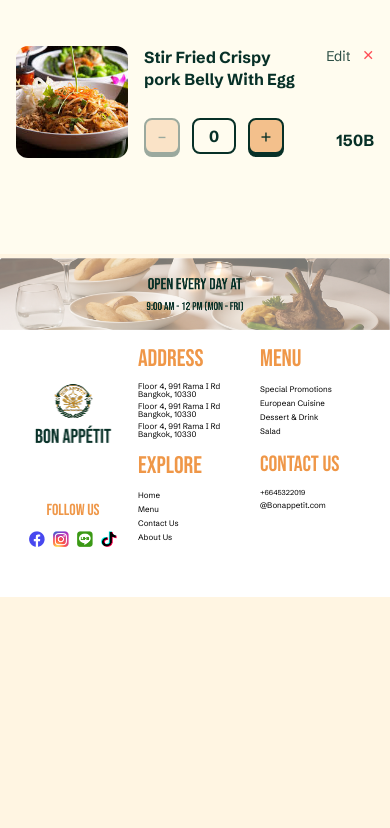
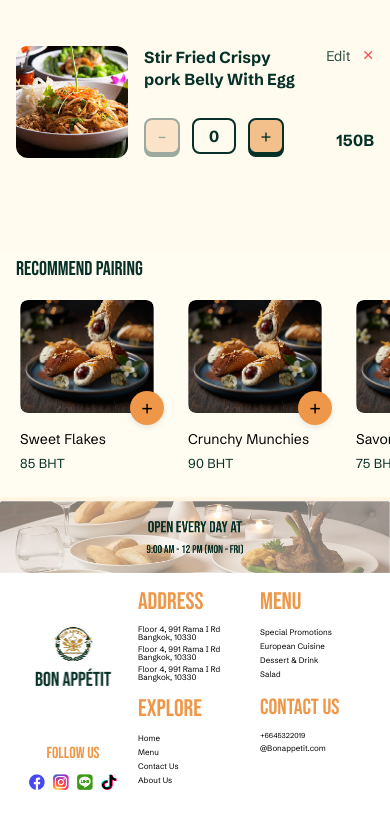
Before and after one commit to OrionLynn19/restaurant-bon-appetit, a Next.js app: page /cart in a window 390 px wide. Shown: the part 654-1482 px from the top of the page. Before the commit the page ends 1251 px from the top, so only its background shows below. Built offline with nearby package versions, Linux system fonts and the light colour scheme.

Commit message:
added recommend-menu desktop and mobile layout .

```diff
--- a/package.json
+++ b/package.json
@@ -19,7 +19,6 @@
     "react-dom": "19.1.0",
     "swiper": "^12.0.2",
     "tailwind-merge": "^3.3.1"
-
   },
   "devDependencies": {
     "@eslint/eslintrc": "^3",
--- a/src/app/cart/page.tsx
+++ b/src/app/cart/page.tsx
@@ -1,5 +1,11 @@
 import CartScreen from "@/components/CartScreen";
+import RecommendedMenu from "@/components/RecommendedMenu";
 
 export default function CartPage() {
-  return <CartScreen />;
+  return (
+    <>
+      <CartScreen />
+      <RecommendedMenu />
+    </>
+  );
 }
--- /dev/null
+++ b/src/components/RecommendedMenu.tsx
@@ -0,0 +1,157 @@
+import Image from "next/image";
+import React from "react";
+
+// Desktop data (unchanged)
+const menuItems = [
+  {
+    name: "Sweet Flakes",
+    price: "85 BHT",
+    imageUrl: "/images/sweet-potato-flakes.png",
+  },
+  {
+    name: "Crunchy Munchies",
+    price: "90 BHT",
+    imageUrl: "/images/sweet-potato-flakes.png",
+  },
+  {
+    name: "Savory Rolls",
+    price: "75 BHT",
+    imageUrl: "/images/sweet-potato-flakes.png",
+  },
+  {
+    name: "Classic Treats",
+    price: "80 BHT",
+    imageUrl: "/images/sweet-potato-flakes.png",
+  },
+];
+
+export default function RecommendedMenu() {
+  return (
+    <>
+      {/* Desktop Layout */}
+      <section
+        className="p-11 hidden md:block"
+        style={{ background: "#FFFCF1" }}
+      >
+        <h2
+          className="text-[40px] mb-4 font-bebas text-[#073027] md:pl-2"
+          style={{ fontFamily: "var(--font-bebas)" }}
+        >
+          RECOMMEND MENU
+        </h2>
+        <div className="flex gap-8">
+          {menuItems.map((item, index) => (
+            <div
+              key={index}
+              className="flex flex-col items-start p-4 w-full rounded-xl relative"
+              style={{ background: "#FFFCF1" }}
+            >
+              <div className="w-full" style={{ height: "229px" }}>
+                <Image
+                  src={item.imageUrl}
+                  alt={item.name}
+                  width={272}
+                  height={229}
+                  className="object-cover w-full h-full rounded-lg"
+                  style={{ borderRadius: "12px" }}
+                />
+              </div>
+              <h3
+                className="text-[24px] text-black font-semibold mt-5"
+                style={{ fontFamily: "var(--font-schibsted)" }}
+              >
+                {item.name}
+              </h3>
+              <p
+                className="text-[14px] mt-1"
+                style={{
+                  fontFamily: "var(--font-schibsted)",
+                  color: "#073027",
+                }}
+              >
+                {item.price}
+              </p>
+              <button
+                className="absolute bottom-17 right-0 text-black flex items-center justify-center"
+                style={{
+                  backgroundColor: "#EF9748",
+                  width: "69.66px",
+                  height: "69.66px",
+                  borderRadius: "100px",
+                  padding: "16px",
+                  gap: "20px",
+                  fontSize: "2rem",
+                  boxShadow: "0 4px 12px rgba(0,0,0,0.10)",
+                }}
+              >
+                +
+              </button>
+            </div>
+          ))}
+        </div>
+      </section>
+
+      {/* Mobile Layout */}
+      <section
+        className="block md:hidden w-full h-[243px] "
+        style={{ background: "#FFFCF1" }}
+      >
+        <h2
+          className="text-[20px] mb-2 font-bebas text-[#073027] pl-4"
+          style={{ fontFamily: "var(--font-bebas)" }}
+        >
+          RECOMMEND PAIRING
+        </h2>
+        <div className="flex gap-2 overflow-x-auto pb-2 pl-3">
+          {menuItems.map((item, index) => (
+            <div
+              key={index}
+              className="flex-shrink-0 flex flex-col items-start p-2 w-[160px] rounded-xl relative"
+              style={{ background: "#FFFCF1" }}
+            >
+              <div className="w-[133.65px] h-[112.5px] rounded-[8px] overflow-hidden mb-1">
+                <Image
+                  src={item.imageUrl}
+                  alt={item.name}
+                  width={134}
+                  height={113}
+                  className="object-cover w-full h-full rounded-[8px]"
+                />
+              </div>
+              <h3
+                className="text-[14px] text-black font-normal mt-3"
+                style={{ fontFamily: "var(--font-schibsted)" }}
+              >
+                {item.name}
+              </h3>
+              <p
+                className="text-[13px] mt-1"
+                style={{
+                  fontFamily: "var(--font-schibsted)",
+                  color: "#073027",
+                }}
+              >
+                {item.price}
+              </p>
+              <button
+                className="absolute bottom-14 right-2 text-black flex items-center justify-center"
+                style={{
+                  backgroundColor: "#EF9748",
+                  width: "33.6px",
+                  height: "33.6px",
+                  borderRadius: "60px",
+                  padding: "9.6px",
+                  gap: "12px",
+                  fontSize: "1.2rem",
+                  boxShadow: "0 2px 6px rgba(0,0,0,0.10)",
+                }}
+              >
+                +
+              </button>
+            </div>
+          ))}
+        </div>
+      </section>
+    </>
+  );
+}
```
Also changed, not shown: public/images/sweet-potato-flakes.png (added).
